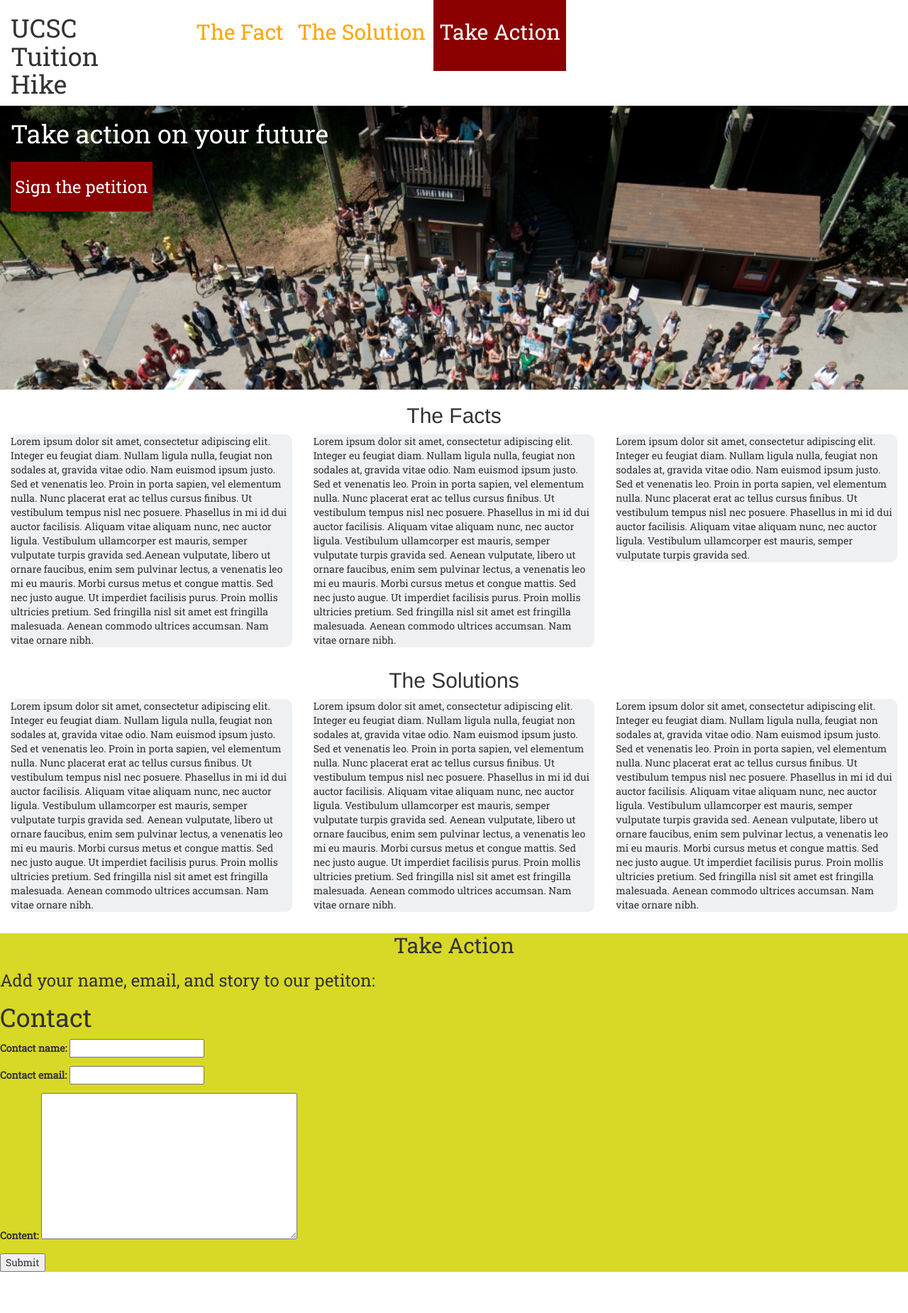
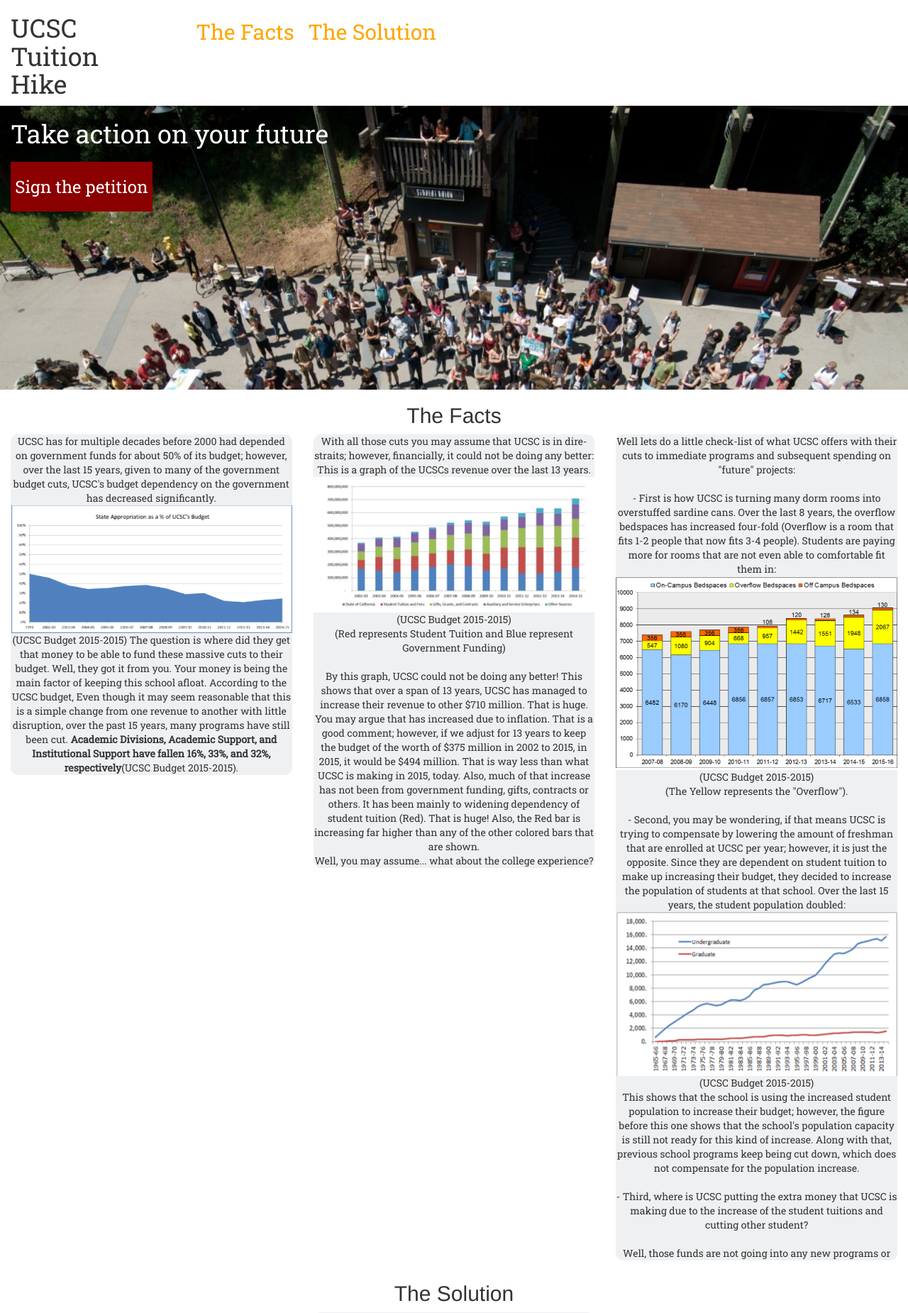
Before and after one commit to Cgunter1/Tuition_Hike, a Django app: page /app/ in a window 1280 px wide. Shown: the top 1850 px of the page at 71% size. Before the commit the page ends 1792 px from the top, so only its background shows below. Run offline with Django 3.2, Linux system fonts and the light colour scheme; some libraries are stand-ins or nearby versions.

Commit message:
Added in features for HTML and CSS

```diff
--- a/app/static/main1.css
+++ b/app/static/main1.css
@@ -36,7 +36,7 @@ a .lastlink h3{
 	}
 
 a .lastlink h3:hover{
-text-decoration:none;
+	text-decoration:none;
 }
 
 /*static/assets/images/prot.jpg*/
@@ -80,5 +80,14 @@ h2{
 }
 
 footer {
-	background-color: #d8d827;
+	background-color: darkred;
 }
+
+img {
+	width: 100%;
+	height: auto;
+}
+
+a .lastlink:hover {
+	color: orange;
+}
--- a/app/templates/index1.html
+++ b/app/templates/index1.html
@@ -18,7 +18,7 @@
       <ul>
         <a href="#facts">
           <li>
-           <h3>The Fact</h3>
+           <h3>The Facts</h3>
          </li>
         </a>
         <a href="#sol">
@@ -26,12 +26,13 @@
           <h3>The Solution</h3>
         </li>
         </a>
-         <a href="#footer">
+    <!--Possibly remove "Take Action" Button-->
+<!--          <a href="#footer">
         <li class="lastlink">
          <h3>Take Action</h3>
         </li>
         </a>
-      </ul>
+ -->      </ul>
     </div>
   </header>
   </div>
@@ -40,7 +41,7 @@
   <section class="take row", style="background: url('{% static 'assets/images/prot.jpg' %}'); background-size: cover; height: 400px;">
     <div class="message col-md-12">
       <h1>Take action on your future</h1>
-      <a href="#"><h3 class="takebutton lastlink">Sign the petition</h3></a>
+      <a href="#footer"><h3 class="takebutton lastlink">Sign the petition</h3></a>
     </div>
   </section>
   </div>
@@ -48,35 +49,69 @@
       <h2 id="facts">The Facts</h2>
   <div class="container-fluid">
 
+      <!--First Fact Card-->
   <section class="row">
+    <div class="col-md-4 cards">
+      <p class="Para" style="text-align: center;">
+      UCSC has for multiple decades before 2000 had depended on government funds for about 50% of its budget; however, over the last 15 years, given to many of the government budget cuts, UCSC's budget dependency on the government has decreased significantly.<br>
 
-    <div class="col-md-4 cards">
-      <p class="Para">
-        Lorem ipsum dolor sit amet, consectetur adipiscing elit. Integer eu feugiat diam. Nullam ligula nulla, feugiat non sodales at, gravida vitae odio. Nam euismod ipsum justo. Sed et venenatis leo. Proin in porta sapien, vel elementum nulla. Nunc placerat erat ac tellus cursus finibus. Ut vestibulum tempus nisl nec posuere. Phasellus in mi id dui auctor facilisis. Aliquam vitae aliquam nunc, nec auctor ligula. Vestibulum ullamcorper est mauris, semper vulputate turpis gravida sed.Aenean vulputate, libero ut ornare faucibus, enim sem pulvinar lectus, a venenatis leo mi eu mauris. Morbi cursus metus et congue mattis. Sed nec justo augue. Ut imperdiet facilisis purus. Proin mollis ultricies pretium. Sed fringilla nisl sit amet est fringilla malesuada. Aenean commodo ultrices accumsan. Nam vitae ornare nibh.
+      <img src="{% static 'assets/images/Government_Spending_Down.jpg' %}" class="img-fluid" alt="Responsive image">(UCSC Budget 2015-2015)
+      The question is where did they get that money to be able to fund these massive cuts to their budget. Well, they got it from you. Your money is being the main factor of keeping this school afloat. According to the UCSC budget, Even though it may seem reasonable that this is a simple change from one revenue to another with little disruption, over the past 15 years, many programs have still been cut. <b>Academic Divisions, Academic Support, and Institutional Support have fallen 16%, 33%, and 32%, respectively</b>(UCSC Budget 2015-2015).
+
       </p>
     </div>
+      <!--Second Fact Card-->
     <div class="col-md-4 cards">
-      <p class="Para">
-        Lorem ipsum dolor sit amet, consectetur adipiscing elit. Integer eu feugiat diam. Nullam ligula nulla, feugiat non sodales at, gravida vitae odio. Nam euismod ipsum justo. Sed et venenatis leo. Proin in porta sapien, vel elementum nulla. Nunc placerat erat ac tellus cursus finibus. Ut vestibulum tempus nisl nec posuere. Phasellus in mi id dui auctor facilisis. Aliquam vitae aliquam nunc, nec auctor ligula. Vestibulum ullamcorper est mauris, semper vulputate turpis gravida sed. Aenean vulputate, libero ut ornare faucibus, enim sem pulvinar lectus, a venenatis leo mi eu mauris. Morbi cursus metus et congue mattis. Sed nec justo augue. Ut imperdiet facilisis purus. Proin mollis ultricies pretium. Sed fringilla nisl sit amet est fringilla malesuada. Aenean commodo ultrices accumsan. Nam vitae ornare nibh.
+      <p class="Para" style="text-align: center;">
+        With all those cuts you may assume that UCSC is in dire-straits; however, financially, it could not be doing any better:
+
+        This is a graph of the UCSCs revenue over the last 13 years.
+         <img src="{% static 'assets/images/Graph_Tuition_Rising.jpg' %}" alt="Responsive image">(UCSC Budget 2015-2015)<br>
+         (Red represents Student Tuition and Blue represent Government Funding)
+         <br>
+         <br>
+         By this graph, UCSC could not be doing any better! This shows that over a span of 13 years, UCSC has managed to increase their revenue to other $710 million. That is huge.
+         <br>
+         You may argue that has increased due to inflation. That is a good comment; however, if we adjust for 13 years to keep the budget of the worth of $375 million in 2002 to 2015, in 2015, it would be $494 million. That is way less than what UCSC is making in 2015, today. Also, much of that increase has not been from government funding, gifts, contracts or others. It has been mainly to widening dependency of student tuition (Red). That is huge! Also, the Red bar is increasing far higher than any of the other colored bars that are shown.
+         <br>
+         Well, you may assume... what about the college experience?
       </p>
     </div>
+      <!--Third Fact Card-->
     <div class="col-md-4 cards">
-      <p class="Para">
-        Lorem ipsum dolor sit amet, consectetur adipiscing elit. Integer eu feugiat diam. Nullam ligula nulla, feugiat non sodales at, gravida vitae odio. Nam euismod ipsum justo. Sed et venenatis leo. Proin in porta sapien, vel elementum nulla. Nunc placerat erat ac tellus cursus finibus. Ut vestibulum tempus nisl nec posuere. Phasellus in mi id dui auctor facilisis. Aliquam vitae aliquam nunc, nec auctor ligula. Vestibulum ullamcorper est mauris, semper vulputate turpis gravida sed.
+      <p class="Para" style="text-align: center;">
+        Well lets do a little check-list of what UCSC offers with their cuts to immediate programs and subsequent spending on "future" projects:
+        <br>
+        <br>
+        - First is how UCSC is turning many dorm rooms into overstuffed sardine cans. Over the last 8 years, the overflow bedspaces has increased four-fold (Overflow is a room that fits 1-2 people that now fits 3-4 people). Students are paying more for rooms that are not even able to comfortable fit them in:
+        <br>
+        <img src="{% static 'assets/images/Overflow.jpg' %}" alt="Responsive image">(UCSC Budget 2015-2015)<br>
+        (The Yellow represents the "Overflow").
+        <br>
+        <br>
+        - Second, you may be wondering, if that means UCSC is trying to compensate by lowering the amount of freshman that are enrolled at UCSC per year; however, it is just the opposite. Since they are dependent on student tuition to make up increasing their budget, they decided to increase the population of students at that school. Over the last 15 years, the student population doubled:
+        <br>
+        <img src="{% static 'assets/images/Pop.jpg' %}" alt="Responsive image">
+        (UCSC Budget 2015-2015)
+        <br>
+        This shows that the school is using the increased student population to increase their budget; however, the figure before this one shows that the school's population capacity is still not ready for this kind of increase. Along with that, previous school programs keep being cut down, which does not compensate for the population increase.
+        <br>
+        <br>
+        - Third, where is UCSC putting the extra money that UCSC is making due to the increase of the student tuitions and cutting other student?
+        <br>
+        <br>
+        Well, those funds are not going into any new programs or
+      </p>
     </div>
   </section>
   </div>
-  <!--Solution Cards-->
-      <h2 id="sol">The Solutions</h2>
+  <!--Only Solution Card-->
+      <h2 id="sol">The Solution</h2>
       <div class="container-fluid" id="sol">
 
   <section class="row">
 
     <div class="col-md-4 cards">
-      <p class="Para">
-        Lorem ipsum dolor sit amet, consectetur adipiscing elit. Integer eu feugiat diam. Nullam ligula nulla, feugiat non sodales at, gravida vitae odio. Nam euismod ipsum justo. Sed et venenatis leo. Proin in porta sapien, vel elementum nulla. Nunc placerat erat ac tellus cursus finibus. Ut vestibulum tempus nisl nec posuere. Phasellus in mi id dui auctor facilisis. Aliquam vitae aliquam nunc, nec auctor ligula. Vestibulum ullamcorper est mauris, semper vulputate turpis gravida sed.
-        Aenean vulputate, libero ut ornare faucibus, enim sem pulvinar lectus, a venenatis leo mi eu mauris. Morbi cursus metus et congue mattis. Sed nec justo augue. Ut imperdiet facilisis purus. Proin mollis ultricies pretium. Sed fringilla nisl sit amet est fringilla malesuada. Aenean commodo ultrices accumsan. Nam vitae ornare nibh.
-      </p>
     </div>
     <div class="col-md-4 cards">
       <p class="Para">
@@ -85,14 +120,10 @@
       </p>
     </div>
     <div class="col-md-4 cards">
-      <p class="Para">
-        Lorem ipsum dolor sit amet, consectetur adipiscing elit. Integer eu feugiat diam. Nullam ligula nulla, feugiat non sodales at, gravida vitae odio. Nam euismod ipsum justo. Sed et venenatis leo. Proin in porta sapien, vel elementum nulla. Nunc placerat erat ac tellus cursus finibus. Ut vestibulum tempus nisl nec posuere. Phasellus in mi id dui auctor facilisis. Aliquam vitae aliquam nunc, nec auctor ligula. Vestibulum ullamcorper est mauris, semper vulputate turpis gravida sed.
-        Aenean vulputate, libero ut ornare faucibus, enim sem pulvinar lectus, a venenatis leo mi eu mauris. Morbi cursus metus et congue mattis. Sed nec justo augue. Ut imperdiet facilisis purus. Proin mollis ultricies pretium. Sed fringilla nisl sit amet est fringilla malesuada. Aenean commodo ultrices accumsan. Nam vitae ornare nibh.
-      </p>
     </div>
   </section>
   </div>
-  <!--Petition-->
+  <!--Petition/Contact Sheet-->
   <footer id="footer">
   <section>
     <h2>Take Action</h2>
@@ -102,7 +133,9 @@
     <form role="form" action="" method="post">
       {% csrf_token %}
       {{ form.as_p }}
+      <div id="button">
       <button type="submit">Submit</button>
+      </div>
     </form>
     {% endblock %}
   </section>
```
Also changed, not shown: app/static/assets/images/Government_Spending_Down.jpg (added), app/static/assets/images/Graph_Tuition_Rising.jpg (added), app/static/assets/images/Overflow.jpg (added), app/static/assets/images/Pop.jpg (added).
